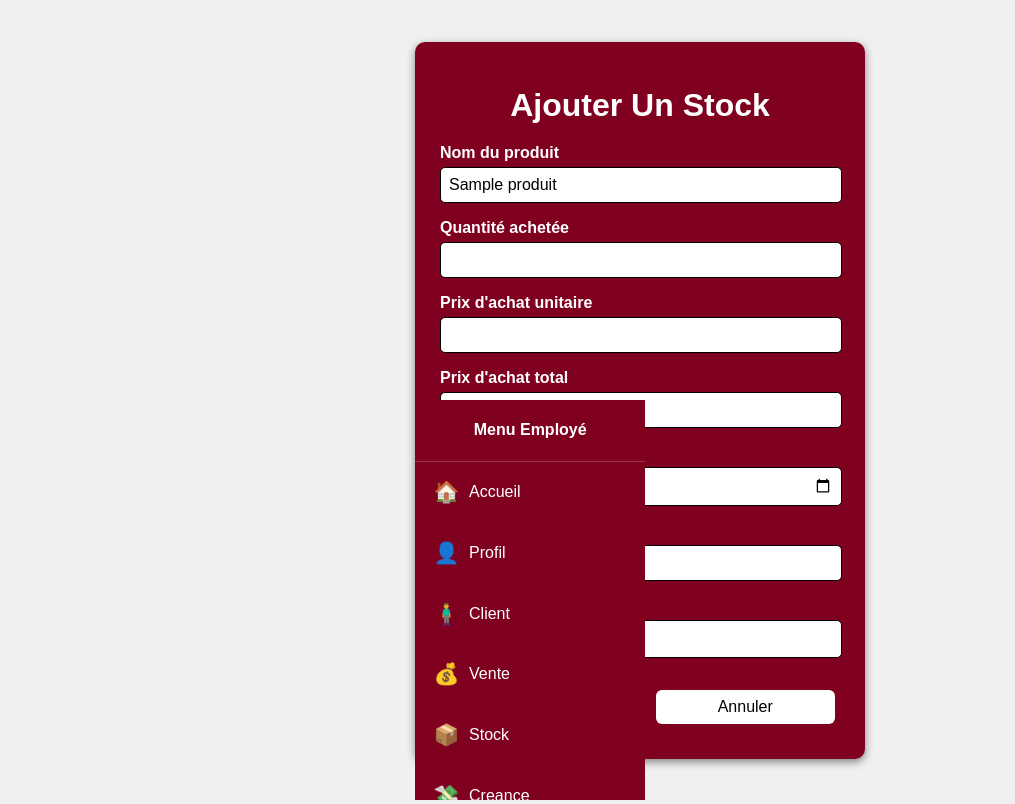
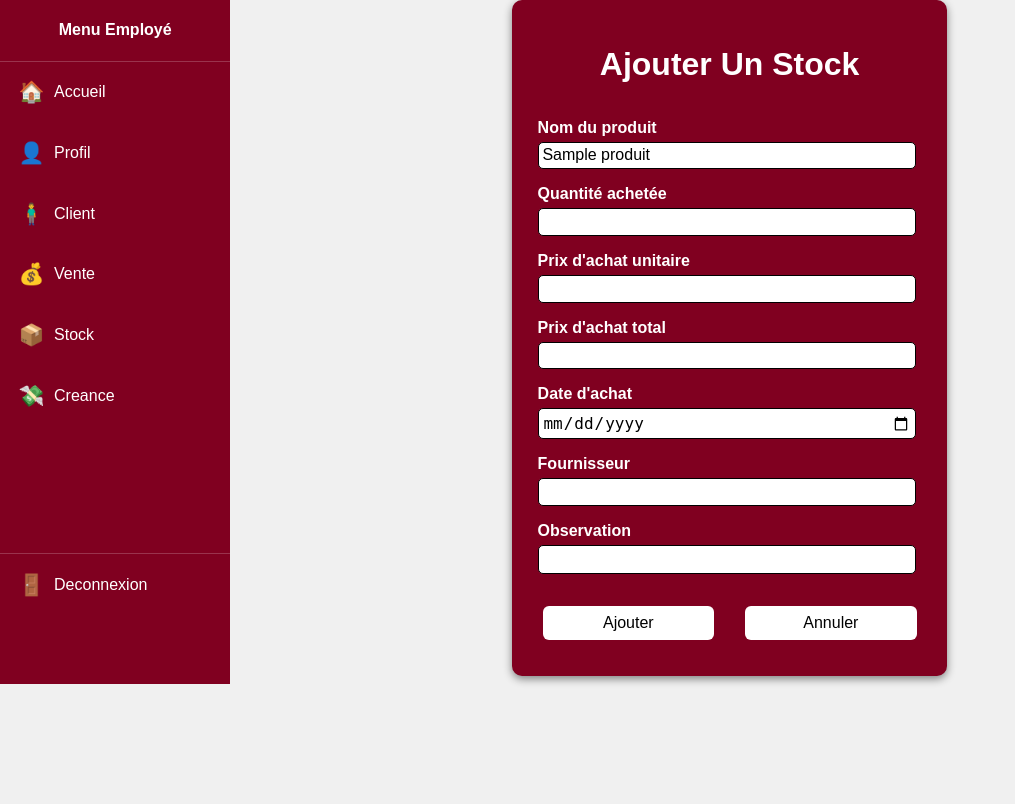
Before and after one commit to OusmaneDiasse/Application-de-gestion-des-boutiques, a PHP site: page /PHP/stock.php?id_produit=1 in a window 1280 px wide. Shown: the whole page, without its empty margins (0-1015 px from the left). Run offline with PHP 8.4, Linux system fonts and the light colour scheme; the visitor is signed in with stand-in values (Sample User, id 1); tables that the repository leaves empty hold one stand-in row (values such as "Sample post").

Commit message:
Modification

```diff
--- a/CSS/style_paiement.css
+++ b/CSS/style_paiement.css
@@ -6,7 +6,7 @@ body {
     font-family: Arial, sans-serif;
 }
 
-body > p {
+p {
     text-align: center;
     font-weight: bold;
     font-size: 16px;
--- a/CSS/style_stock.css
+++ b/CSS/style_stock.css
@@ -4,11 +4,6 @@ body
     margin: 0%;
     padding: 0%;
     font-family: Arial, sans-serif;
-    display: flex;
-    justify-content: center;
-    align-items: center;
-    min-height: 100vh;
-    position: relative;
 }
 
 .form-container h1
@@ -22,10 +17,14 @@ body
     background-color:  rgb(128, 0, 32);
     border-radius: 10px;
     box-shadow: 0 3px 8px gray;
-    width: 400px;
-    max-width: 500px;
+    width: 30%;
+    max-width: 45%;
     color: white;
-    padding: 25px;
+    margin-bottom: 10%;
+    padding: 2%;
+    display: flex;
+    flex-direction: column;
+    margin-left: 40%;
 }
 .form-group
 {
@@ -42,7 +41,7 @@ label
 input , textarea /*style des champs de lecture*/
 {
     width: 96%;
-    padding: 8px;
+    padding: 1%;
     border: 1px solid;
     border-radius: 5px;
     font-size: 16px;
--- a/PHP/deconnexion.php
+++ b/PHP/deconnexion.php
@@ -16,6 +16,6 @@ header("Cache-Control: no-cache, no-store, must-revalidate");
 header("Pragma: no-cache");
 header("Expires: 0");
 // Rediriger vers la page de connexion
-header("Location: ../index.html");
+header("Location: ../index.php");
 exit();
 ?>
--- a/PHP/session.php
+++ b/PHP/session.php
@@ -1,6 +1,6 @@
 <?php session_start();
  if (!isset($_SESSION['email'])) {
-    header('Location: ../index.html');
+    header('Location: ../index.php');
     exit;
     }
  header("Cache-Control: no-store, no-cache, must-revalidate");
--- a/PHP/stock.php
+++ b/PHP/stock.php
@@ -102,5 +102,6 @@ if ($_SERVER['REQUEST_METHOD'] === 'POST') {
             document.getElementById("prix_total").value = total.toFixed();
         }
     </script>
+
 </body>
 </html>
```
Also changed, not shown: PHP/paiement.php (+33 -6 lines).
